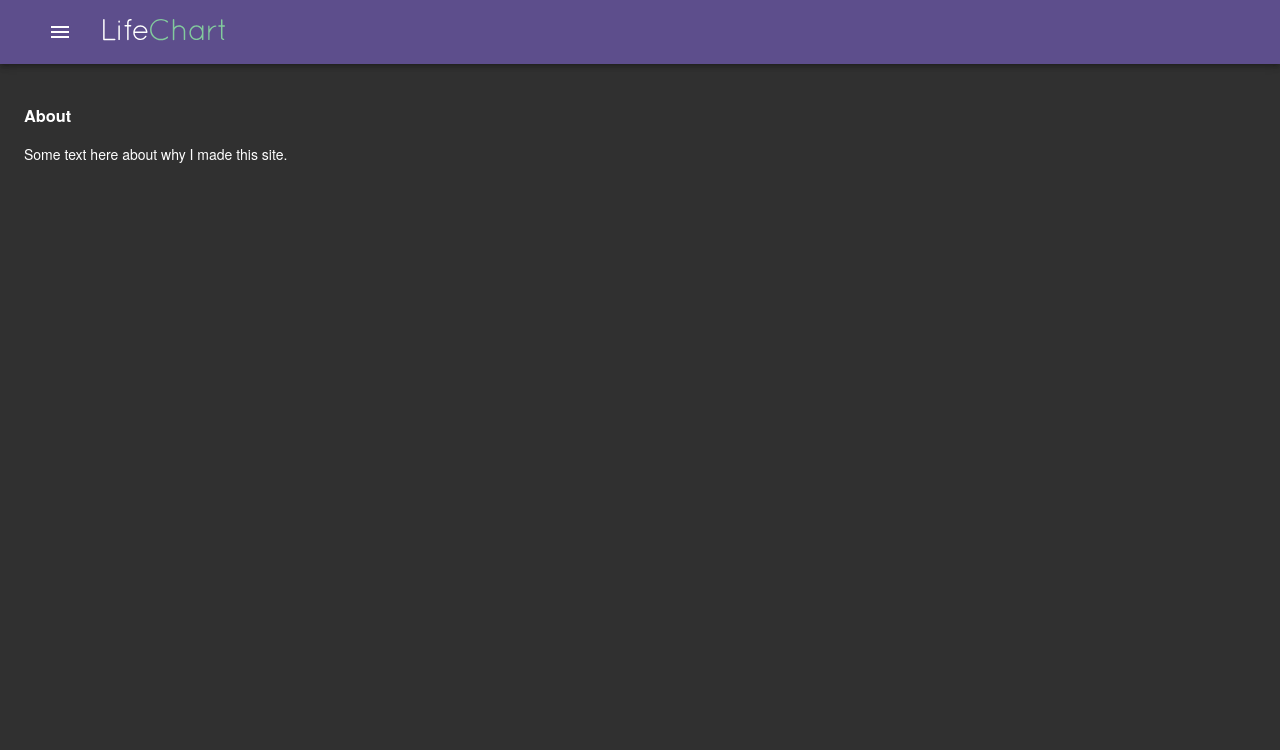
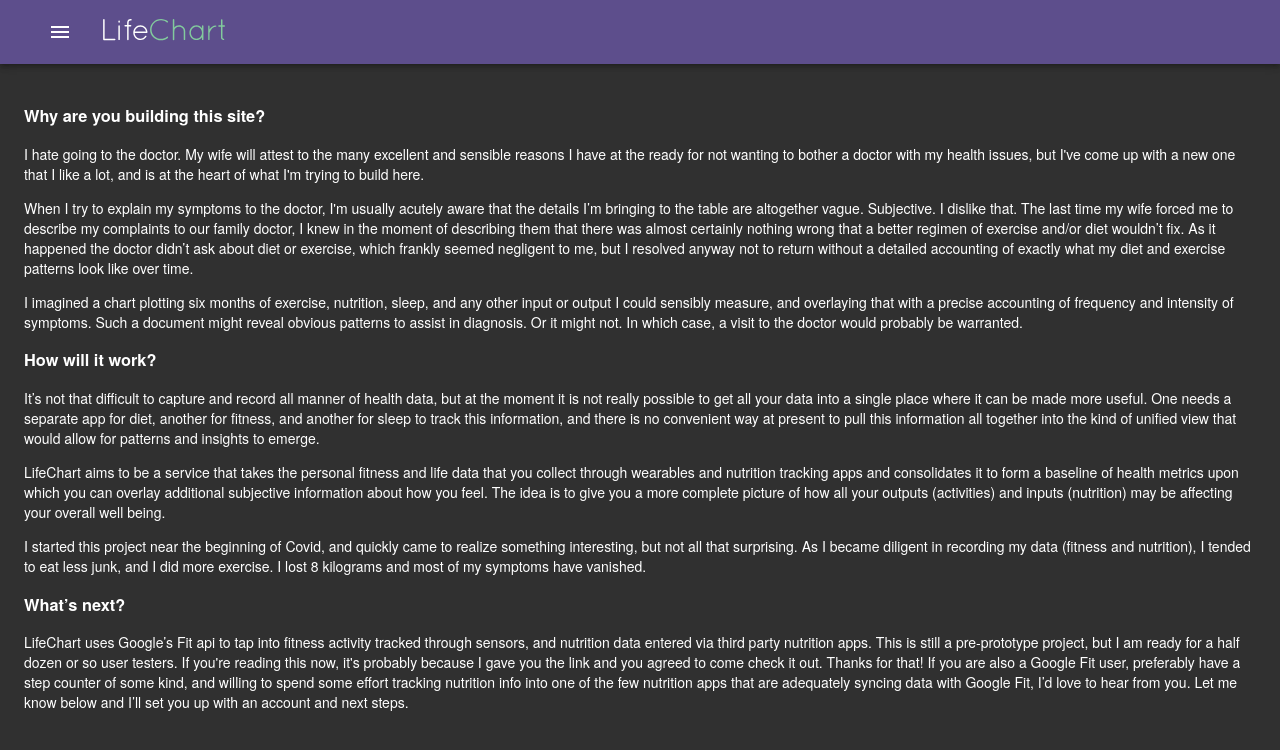
Before and after one commit to jeffmoger/lifechart-client, a React (Create React App) app: page /about in a window 1280 px wide. Shown: the top 750 px of the page. Built offline with nearby package versions, Linux system fonts and the light colour scheme; a web font is replaced by a local one.

Commit message:
About us text

```diff
--- a/src/pages/About.js
+++ b/src/pages/About.js
@@ -3,8 +3,80 @@ import React from 'react';
 export default function About(props) {
   return (
     <main>
-      <h3>About</h3>
-      <p>Some text here about why I made this site.</p>
+      <h3>Why are you building this site?</h3>
+
+      <p>
+        I hate going to the doctor. My wife will attest to the many excellent
+        and sensible reasons I have at the ready for not wanting to bother a
+        doctor with my health issues, but I've come up with a new one that I
+        like a lot, and is at the heart of what I'm trying to build here.
+      </p>
+
+      <p>
+        When I try to explain my symptoms to the doctor, I'm usually acutely
+        aware that the details I’m bringing to the table are altogether vague.
+        Subjective. I dislike that. The last time my wife forced me to describe
+        my complaints to our family doctor, I knew in the moment of describing
+        them that there was almost certainly nothing wrong that a better regimen
+        of exercise and/or diet wouldn’t fix. As it happened the doctor didn’t
+        ask about diet or exercise, which frankly seemed negligent to me, but I
+        resolved anyway not to return without a detailed accounting of exactly
+        what my diet and exercise patterns look like over time.
+      </p>
+
+      <p>
+        I imagined a chart plotting six months of exercise, nutrition, sleep,
+        and any other input or output I could sensibly measure, and overlaying
+        that with a precise accounting of frequency and intensity of symptoms.
+        Such a document might reveal obvious patterns to assist in diagnosis. Or
+        it might not. In which case, a visit to the doctor would probably be
+        warranted.
+      </p>
+
+      <h3>How will it work?</h3>
+
+      <p>
+        It’s not that difficult to capture and record all manner of health data,
+        but at the moment it is not really possible to get all your data into a
+        single place where it can be made more useful. One needs a separate app
+        for diet, another for fitness, and another for sleep to track this
+        information, and there is no convenient way at present to pull this
+        information all together into the kind of unified view that would allow
+        for patterns and insights to emerge.
+      </p>
+
+      <p>
+        LifeChart aims to be a service that takes the personal fitness and life
+        data that you collect through wearables and nutrition tracking apps and
+        consolidates it to form a baseline of health metrics upon which you can
+        overlay additional subjective information about how you feel. The idea
+        is to give you a more complete picture of how all your outputs
+        (activities) and inputs (nutrition) may be affecting your overall well
+        being.
+      </p>
+
+      <p>
+        I started this project near the beginning of Covid, and quickly came to
+        realize something interesting, but not all that surprising. As I became
+        diligent in recording my data (fitness and nutrition), I tended to eat
+        less junk, and I did more exercise. I lost 8 kilograms and most of my
+        symptoms have vanished.
+      </p>
+
+      <h3>What’s next?</h3>
+
+      <p>
+        LifeChart uses Google’s Fit api to tap into fitness activity tracked
+        through sensors, and nutrition data entered via third party nutrition
+        apps. This is still a pre-prototype project, but I am ready for a half
+        dozen or so user testers. If you're reading this now, it's probably
+        because I gave you the link and you agreed to come check it out. Thanks
+        for that! If you are also a Google Fit user, preferably have a step
+        counter of some kind, and willing to spend some effort tracking
+        nutrition info into one of the few nutrition apps that are adequately
+        syncing data with Google Fit, I’d love to hear from you. Let me know
+        below and I’ll set you up with an account and next steps.
+      </p>
     </main>
   );
 }
```
Also changed, not shown: 1 other file (tests, documents, lock files or other folders).
